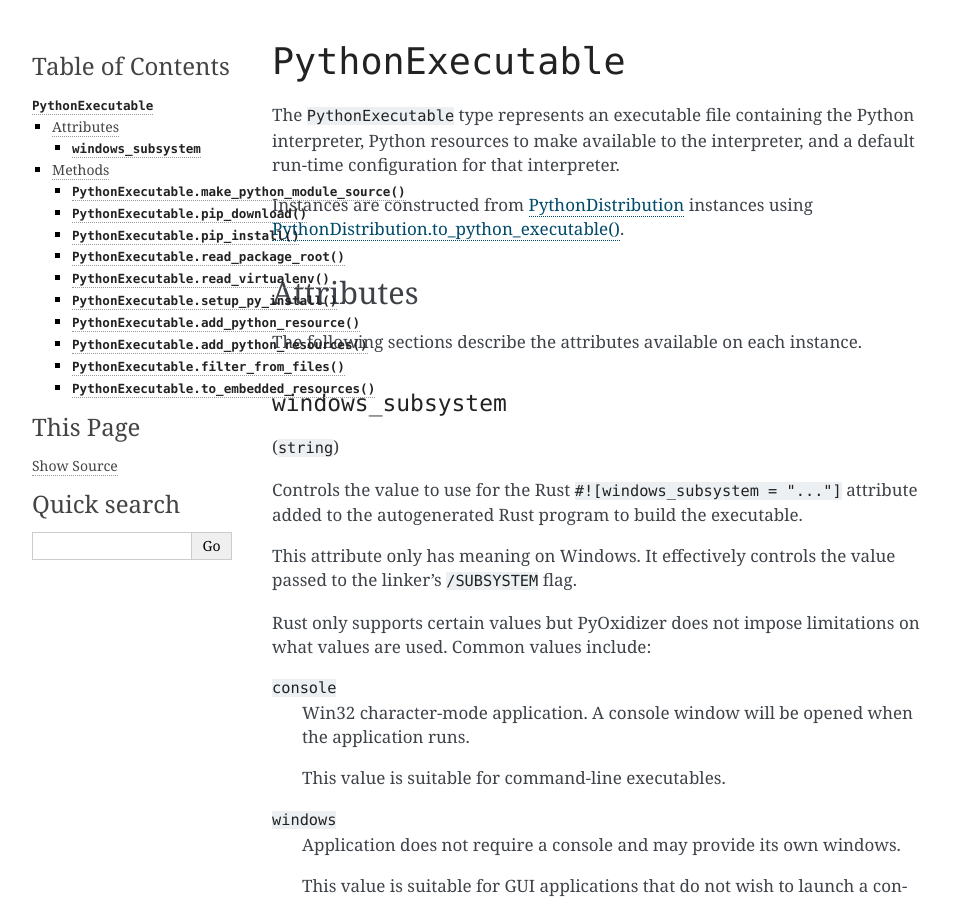
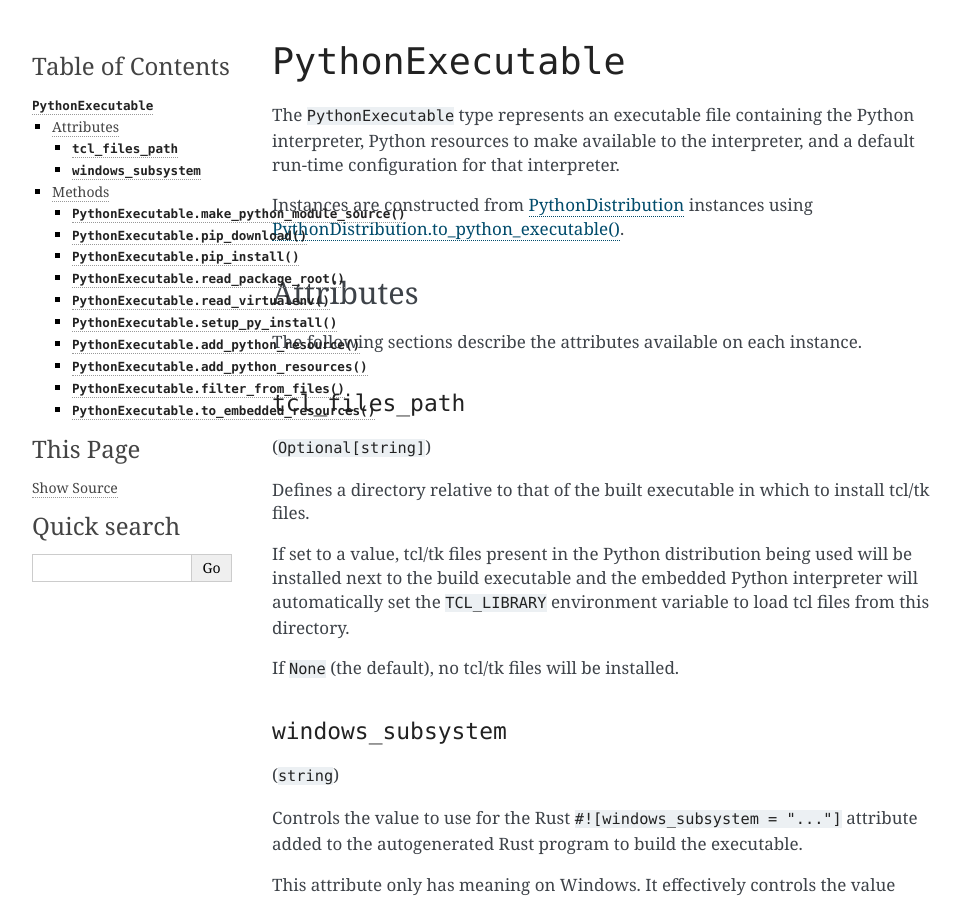
Before and after one commit to indygreg/PyOxidizer, a Sphinx documentation site: the page built from docs/config_type_python_executable.rst, in a window 1280 px wide and 900 px high. Shown: the whole window, without its empty margins (148-1109 px from the left). Built offline with Sphinx 7.4.7, drawn with Linux system fonts in a browser that asks for light colours; the version number is read from the project's files by our own code.

Commit message:
pyoxidizer: support installing tcl support files
Previous commits taught distributions to expose tcl files and for
the run-time code to define TCL_LIBRARY.

This commit hooks it all up and teaches executable builders to set
a directory to install tcl files into. When used, we install extra
files next to the build executable and configure the built executable
to load tcl files from the installed location.

I've tested this on Linux and Windows and it seems to _just work_.

Closes #25.

```diff
--- a/docs/config_type_python_executable.rst
+++ b/docs/config_type_python_executable.rst
@@ -16,6 +16,23 @@
 ==========
 
 The following sections describe the attributes available on each instance.
+
+.. _config_type_python_executable_tcl_files_path:
+
+``tcl_files_path``
+------------------
+
+(``Optional[string]``)
+
+Defines a directory relative to that of the built executable in which to
+install tcl/tk files.
+
+If set to a value, tcl/tk files present in the Python distribution being
+used will be installed next to the build executable and the embedded Python
+interpreter will automatically set the ``TCL_LIBRARY`` environment variable
+to load tcl files from this directory.
+
+If ``None`` (the default), no tcl/tk files will be installed.
 
 .. _config_type_python_executable_windows_subsystem:
 
--- a/docs/history.rst
+++ b/docs/history.rst
@@ -60,6 +60,10 @@
   ``windows_subsystem`` attribute to control the value of Rust's
   ``#![windows_subsystem = "..."]`` attribute. Setting this to ``windows``
   prevents Windows executables from opening a console window when run. (#216)
+* The ``PythonExecutable`` Starlark type now exposes a ``tcl_files_path``
+  attribute to define a directory to install tcl/tk support files into.
+  Setting this attribute enables the use of the ``tkinter`` Python module
+  with compatible Python distributions. (#25)
 
 Other Relevant Changes
 ^^^^^^^^^^^^^^^^^^^^^^
--- a/docs/packaging.rst
+++ b/docs/packaging.rst
@@ -29,4 +29,5 @@
    packaging_static_linking
    packaging_licensing
    packaging_terminfo
+   packaging_tkinter
    packaging_python_executable
```
Also changed, not shown: docs/packaging_tkinter.rst (added, +57 -0 lines), 7 other files.
